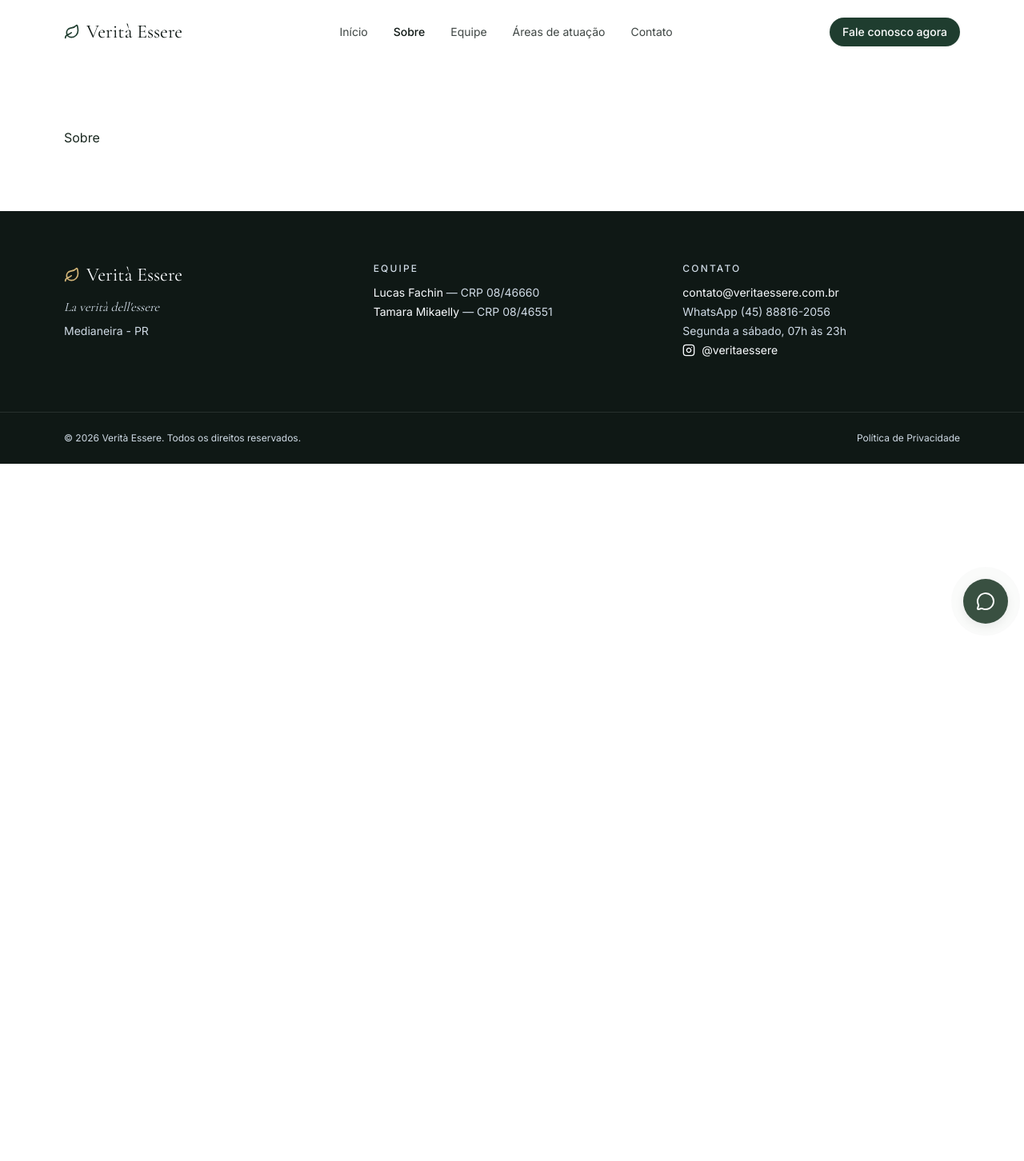
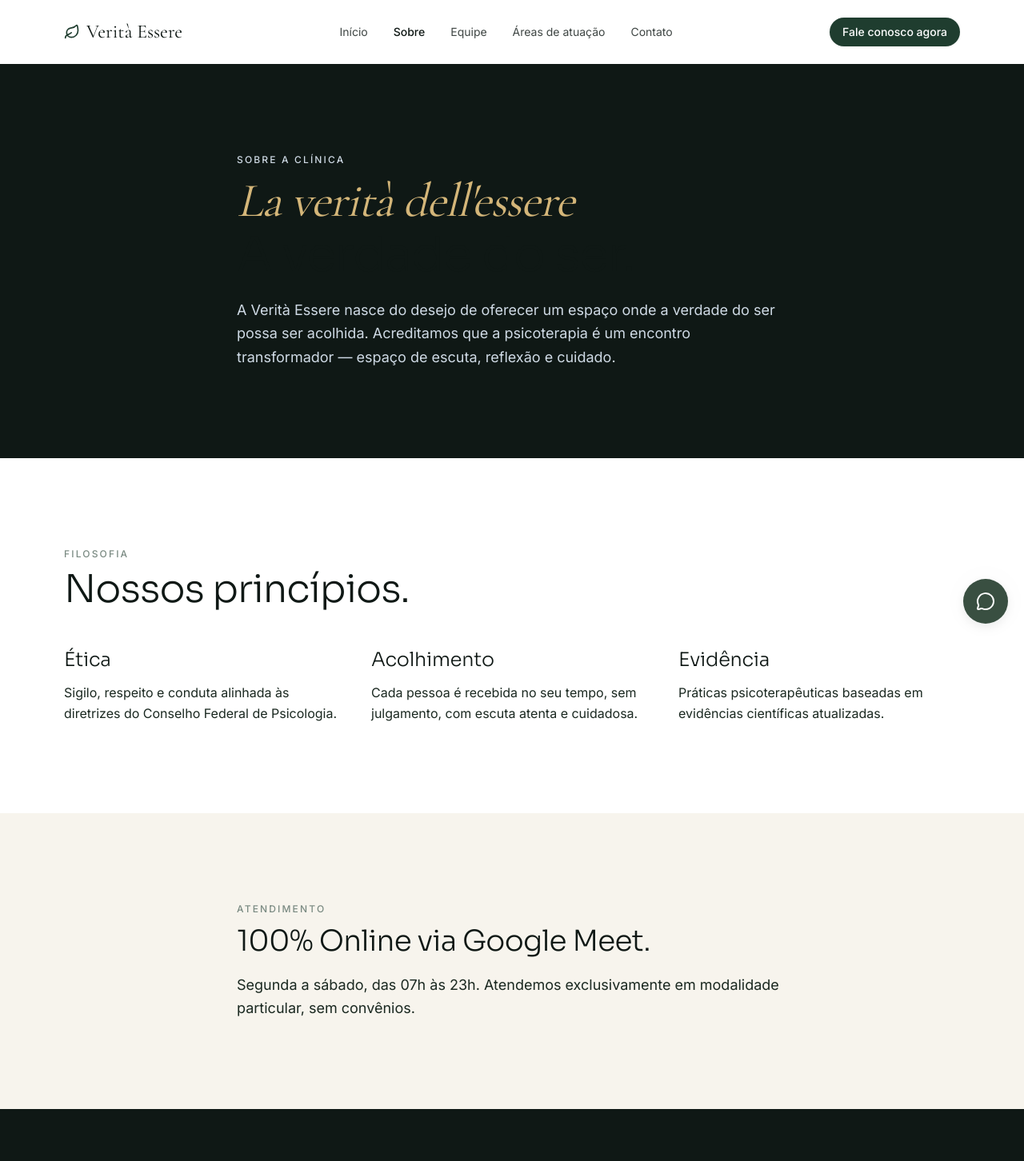
Before and after one commit to veritaessere/verita-essere, a React (Vite) app: page /sobre in a window 1280 px wide. Shown: the top 1452 px of the page at 80% size. Before the commit the page ends 800 px from the top, so only its background shows below. Built offline with nearby package versions, Linux system fonts and the light colour scheme.

Commit message:
feat: implement /sobre page

```diff
--- a/src/pages/Sobre.tsx
+++ b/src/pages/Sobre.tsx
@@ -1 +1,77 @@
-export default function Sobre() { return <div className="container-content py-20">Sobre</div>; }
+import { Seo } from "@/lib/seo";
+import { Reveal } from "@/components/motion/Reveal";
+import { site } from "@/content/site";
+
+const pilares = [
+  {
+    title: "Ética",
+    body: "Sigilo, respeito e conduta alinhada às diretrizes do Conselho Federal de Psicologia.",
+  },
+  {
+    title: "Acolhimento",
+    body: "Cada pessoa é recebida no seu tempo, sem julgamento, com escuta atenta e cuidadosa.",
+  },
+  {
+    title: "Evidência",
+    body: "Práticas psicoterapêuticas baseadas em evidências científicas atualizadas.",
+  },
+];
+
+export default function Sobre() {
+  return (
+    <>
+      <Seo path="/sobre" title="Sobre a clínica" description="Conheça a Verità Essere — clínica de psicologia online com atendimento humano, ético e baseado em evidências." />
+
+      <section className="bg-surface-deep text-body-on-dark">
+        <div className="container-content py-20 md:py-28 max-w-3xl">
+          <p className="eyebrow text-body-muted">Sobre a clínica</p>
+          <h1 className="mt-3 font-display font-light text-5xl md:text-6xl tracking-tight">
+            <span className="font-serif italic text-primary-on-dark">La verità dell&apos;essere</span>
+            <span className="block mt-2">A verdade do ser.</span>
+          </h1>
+          <p className="mt-6 text-lg text-body-muted leading-relaxed">
+            A Verità Essere nasce do desejo de oferecer um espaço onde a verdade do ser
+            possa ser acolhida. Acreditamos que a psicoterapia é um encontro
+            transformador — espaço de escuta, reflexão e cuidado.
+          </p>
+        </div>
+      </section>
+
+      <section className="bg-canvas">
+        <div className="container-content py-20 md:py-28">
+          <Reveal>
+            <p className="eyebrow">Filosofia</p>
+            <h2 className="mt-3 font-display font-light text-4xl md:text-5xl tracking-tight text-ink max-w-2xl">
+              Nossos princípios.
+            </h2>
+          </Reveal>
+          <div className="mt-12 grid gap-8 md:grid-cols-3">
+            {pilares.map((p, i) => (
+              <Reveal key={p.title} delay={i * 0.08}>
+                <div>
+                  <h3 className="font-display font-light text-2xl text-ink tracking-tightish">{p.title}</h3>
+                  <p className="mt-3 text-body leading-relaxed">{p.body}</p>
+                </div>
+              </Reveal>
+            ))}
+          </div>
+        </div>
+      </section>
+
+      <section className="bg-canvas-parchment">
+        <div className="container-content py-20 md:py-28 max-w-3xl">
+          <Reveal>
+            <p className="eyebrow">Atendimento</p>
+            <h2 className="mt-3 font-display font-light text-3xl md:text-4xl tracking-tight text-ink">
+              {site.modality} via {site.platform}.
+            </h2>
+            <p className="mt-5 text-lg text-body leading-relaxed">
+              {site.hours.days}, das {site.hours.time}. Atendemos exclusivamente em
+              modalidade particular, sem convênios.
+            </p>
+          </Reveal>
+        </div>
+      </section>
+    </>
+  );
+}
```
